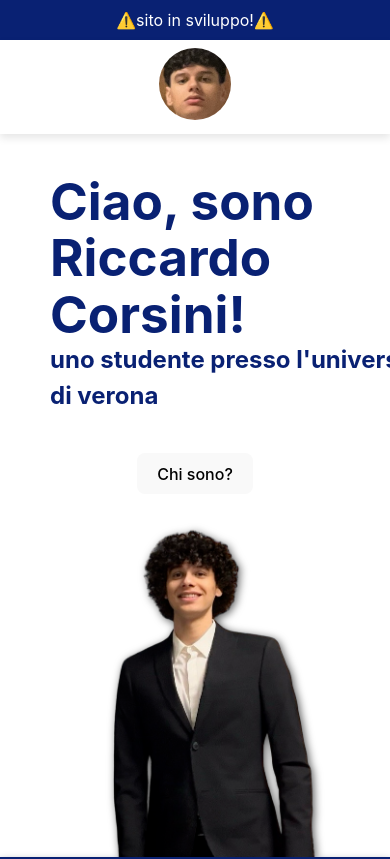
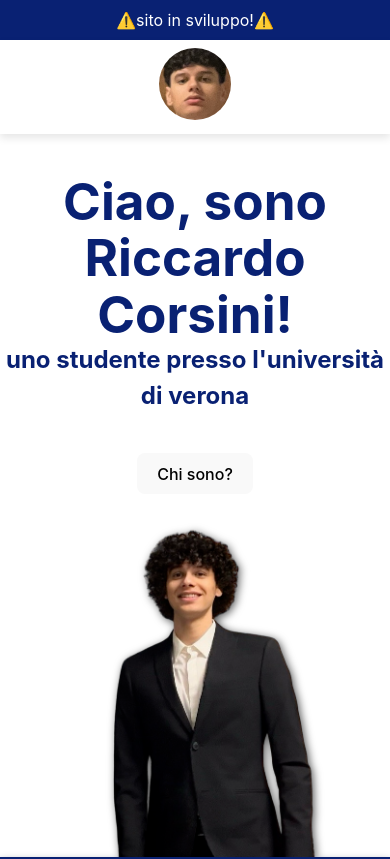
Before and after one commit to corsone/corsoneWebSite, a React (Create React App) app: page / in a window 390 px wide. Shown: the top 859 px of the page. Built offline with nearby package versions, Linux system fonts and the light colour scheme.

Commit message:
changes for phone

```diff
--- a/src/App.js
+++ b/src/App.js
@@ -10,7 +10,7 @@ function App() {
   return (
     <>
       <div className='in-sviluppo'>
-        ⚠️sito in sviluppo!⚠️
+        <span role='img' aria-label='attention'>⚠️</span>sito in sviluppo!<span role='img' aria-label='attention'>⚠️</span>
       </div>
       <Header> </Header>
       <Body></Body>
--- a/src/Footer.js
+++ b/src/Footer.js
@@ -2,8 +2,6 @@ import React from 'react';
 
 import gitHubLogo from './assets/github-mark.svg'
 import instagramLogo from './assets/Instagram_Glyph_Black.svg'
-import gitHubLogoWhite from './assets/github-mark-white.svg'
-import instagramLogoWhite from './assets/Instagram_Glyph_White.svg'
 
 import './Footer.css'
 
--- a/src/Intro.css
+++ b/src/Intro.css
@@ -8,7 +8,6 @@
 
 .introText h1, h2{
   text-align: left;
-  padding: 0;
   margin: 0;
 }
 
@@ -37,6 +36,7 @@
 
 @media (max-width: 767px) {
   .intro{
+    display: flex;
     flex-direction: column;
     align-items: center;
     justify-content: center;
@@ -50,7 +50,10 @@
 
   .introText{
     width: 100%;
-    padding-left: 100px;
+  }
+
+  .introText h1, h2{
+    text-align: center;
   }
 
   .desktopButton{
--- a/src/Intro.js
+++ b/src/Intro.js
@@ -22,7 +22,7 @@ function Intro(){
                 <button onClick={scrollToSection} className='desktopButton'>Chi sono?</button>
             </div>
             <button onClick={scrollToSection} className='phoneButton'>Chi sono?</button>
-            <img src={me} className='introImage'/>
+            <img src={me} alt='Riccardo' className='introImage'/>
         </div>
     )
 
--- a/src/ProjectCard.js
+++ b/src/ProjectCard.js
@@ -5,8 +5,8 @@ import './ProjectCard.css'
 function ProjectCard({image, title, description}){
     return (
         <div className="card">
-            <img src={image[0]} className='cardLogo'></img>
-            <img src={image[1]} className='cardLogoBlack'></img>
+            <img src={image[0]} alt='ligth' className='cardLogo'></img>
+            <img src={image[1]} alt='dark' className='cardLogoBlack'></img>
             <h3>{title}</h3>
             <p>{description}</p>
         </div>
--- a/src/Projects.js
+++ b/src/Projects.js
@@ -33,7 +33,7 @@ function Projects(){
             <h2 style={{textAlign: 'center'}}>I miei progetti</h2>
             <div className='cardContainer'>
                 {projects.map((project) => {
-                    return <ProjectCard image={project.image} title={project.title} description={project.description}></ProjectCard>
+                    return <ProjectCard key={project.title} image={project.image} title={project.title} description={project.description}></ProjectCard>
                 })}
             </div>
         </div>
```
